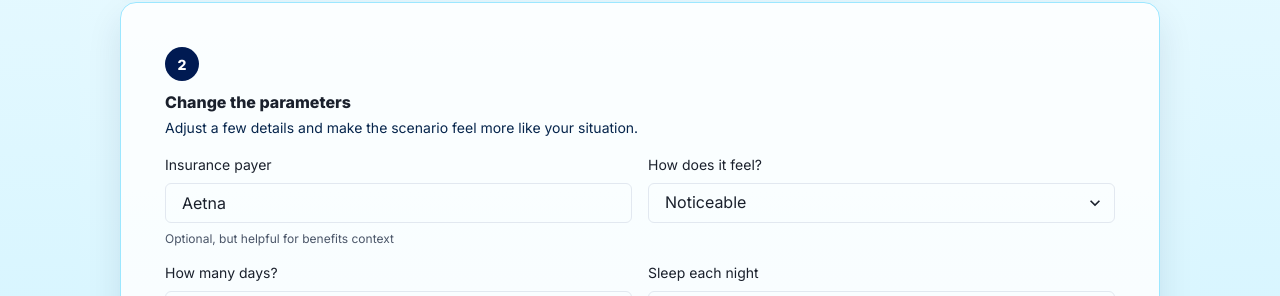
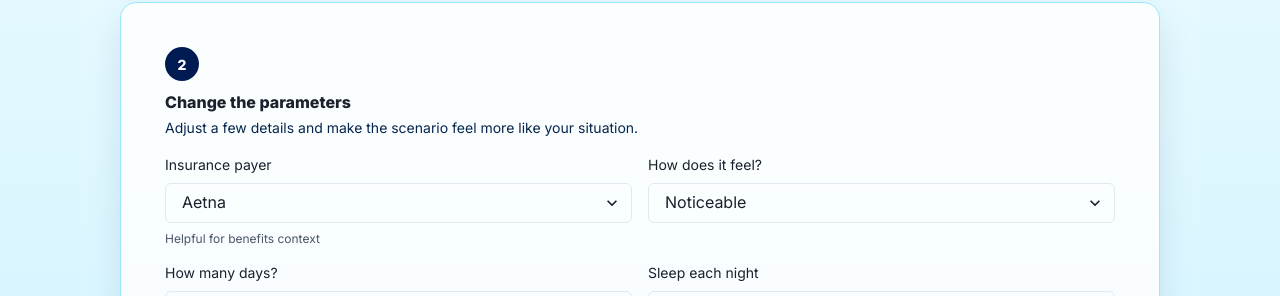
Before and after one commit to cdgonzal/myveevee, a React (Vite) app: page /simulator in a window 1280 px wide. Shown: the part 766-1062 px from the top of the page. Built offline with nearby package versions, Linux system fonts and the light colour scheme.

Commit message:
CodexAuto: Simulator: adding payors #1

```diff
--- a/src/pages/Simulator.tsx
+++ b/src/pages/Simulator.tsx
@@ -42,6 +42,8 @@ interface QuickInput {
   durationDays: number;
   sleepHours: number;
 }
+
+const PAYER_OPTIONS = ["Aetna", "Blue Cross Blue Shield", "Cigna", "Medicare", "UnitedHealthcare"] as const;
 
 function quickInputToSimulatorInput(quick: QuickInput, base: SimulatorInput): SimulatorInput {
   return {
@@ -111,7 +113,7 @@ export default function Simulator() {
   );
 
   const [quickInput, setQuickInput] = useState<QuickInput>({
-    payer: DEFAULT_SIMULATOR_INPUT.insurance.payer,
+    payer: "Aetna",
     severity: DEFAULT_SIMULATOR_INPUT.symptom.severity,
     durationDays: DEFAULT_SIMULATOR_INPUT.symptom.durationDays,
     sleepHours: DEFAULT_SIMULATOR_INPUT.behaviorChange.sleepHours,
@@ -171,7 +173,7 @@ export default function Simulator() {
     }
 
     const nextQuick = {
-      payer: selectedScenario.input.insurance.payer,
+      payer: "Aetna",
       severity: selectedScenario.input.symptom.severity,
       durationDays: selectedScenario.input.symptom.durationDays,
       sleepHours: selectedScenario.input.behaviorChange.sleepHours,
@@ -293,15 +295,21 @@ export default function Simulator() {
                     <FormLabel htmlFor="quick-payer" fontSize="sm">
                       Insurance payer
                     </FormLabel>
-                    <Input
+                    <Select
                       id="quick-payer"
                       value={quickInput.payer}
                       onChange={(e) => {
                         setQuickInput((prev) => ({ ...prev, payer: e.target.value }));
                         trackInputChange("quick.insurance.payer");
                       }}
-                    />
-                    <FormHelperText fontSize="xs">Optional, but helpful for benefits context</FormHelperText>
+                    >
+                      {PAYER_OPTIONS.map((payer) => (
+                        <option key={payer} value={payer}>
+                          {payer}
+                        </option>
+                      ))}
+                    </Select>
+                    <FormHelperText fontSize="xs">Helpful for benefits context</FormHelperText>
                   </FormControl>
 
                   <FormControl>
```
